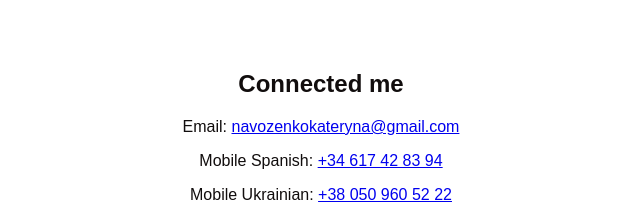
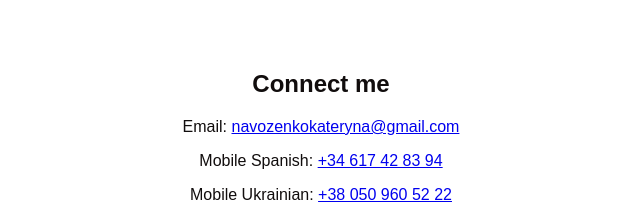
Before and after one commit to Katrinelle/Kateryna-Navozenko, a plain HTML site: page index.html in a window 1280 px wide. Shown: the part 2265-2482 px from the top of the page, 319-959 px from the left. Drawn offline with Linux system fonts and the light colour scheme.

Commit message:
Add files via upload

```diff
--- a/index.html
+++ b/index.html
@@ -136,7 +136,7 @@
 
     <section id="contact" class="contact">
       <div class="container">
-        <h2>Connected me</h2>
+        <h2>Connect me</h2>
         <p>
           Email:
           <a href="mailto:navozenkokateryna@gmail.com" type="mailto"
```
